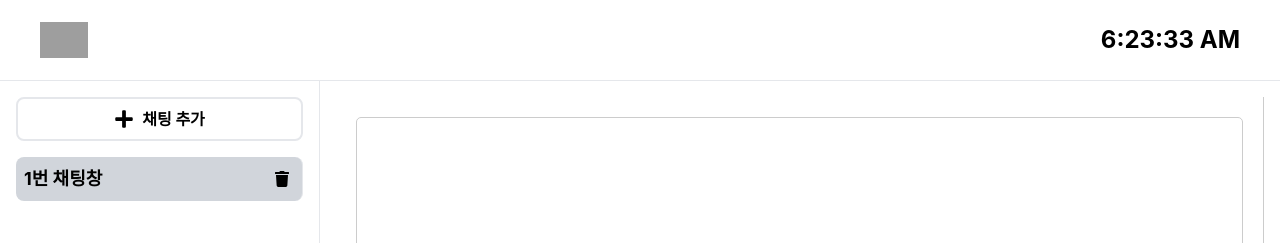
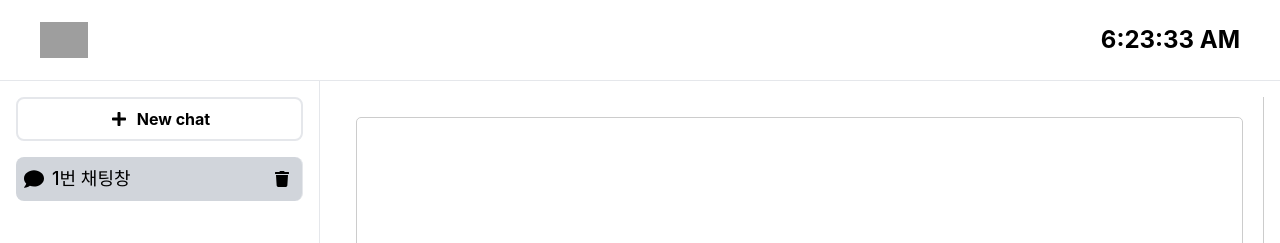
Before and after one commit to su-hwani/ui-final, a React (Create React App) app: page / in a window 1280 px wide. Shown: the top 243 px of the page. Built offline with nearby package versions, Linux system fonts and the light colour scheme; grey boxes are pictures that could not be loaded.

Commit message:
Feat: Add chat icon

```diff
--- a/src/components/ChatList.tsx
+++ b/src/components/ChatList.tsx
@@ -1,6 +1,6 @@
 import React, { useState } from "react";
 import Chat from "./Chat";
-import { FaPlus, FaTrash } from "react-icons/fa";
+import { FaPlus, FaTrash, FaComment } from "react-icons/fa"; // Import the FaComment icon
 
 const ChatList: React.FC = () => {
   const [chats, setChats] = useState<string[]>(["1번 채팅창"]);
@@ -27,8 +27,8 @@ const ChatList: React.FC = () => {
           className="mb-4 p-2 flex items-center justify-center font-bold text-charcoal border-solid border-2 border-charcoal bg-white rounded-lg w-full"
           onClick={handleAddChat}
         >
-          <FaPlus className="h-5 w-5 mr-2" />
-          채팅 추가
+          <FaPlus className="h-4 w-5 mr-2" />
+          New chat
         </button>
         {chats.map((chatName) => (
           <div
@@ -40,12 +40,17 @@ const ChatList: React.FC = () => {
             } border-r`}
             onClick={() => handleChatClick(chatName)}
           >
-            <span className="font-bold text-lg text-gray">{chatName}</span>
+            <span className="flex items-center space-x-2">
+              <FaComment className="h-5 w-5 text-gray" />
+              <span className="font-medium text-lg text-gray">{chatName}</span>
+            </span>
             <button
               className="p-1 rounded-lg hover:text-gray-500"
               onClick={() => handleRemoveChat(chatName)}
             >
-              <FaTrash className="h-4 w-4 text-gray" />
+              <span className="text-xl">
+                <FaTrash className="h-4 w-4 text-gray" />
+              </span>
             </button>
           </div>
         ))}
@@ -57,4 +62,5 @@ const ChatList: React.FC = () => {
   );
 };
 
+
 export default ChatList;
```
